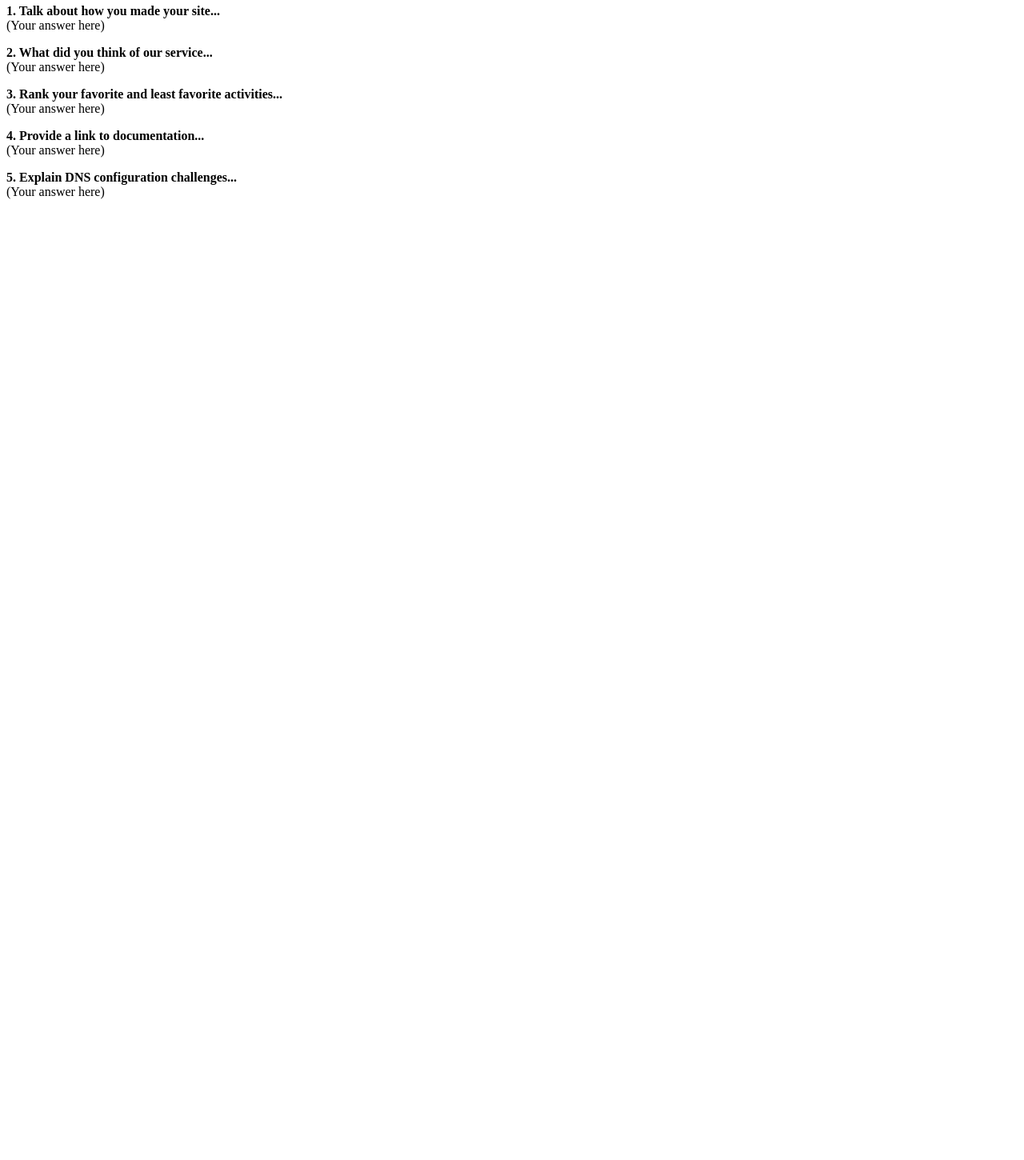
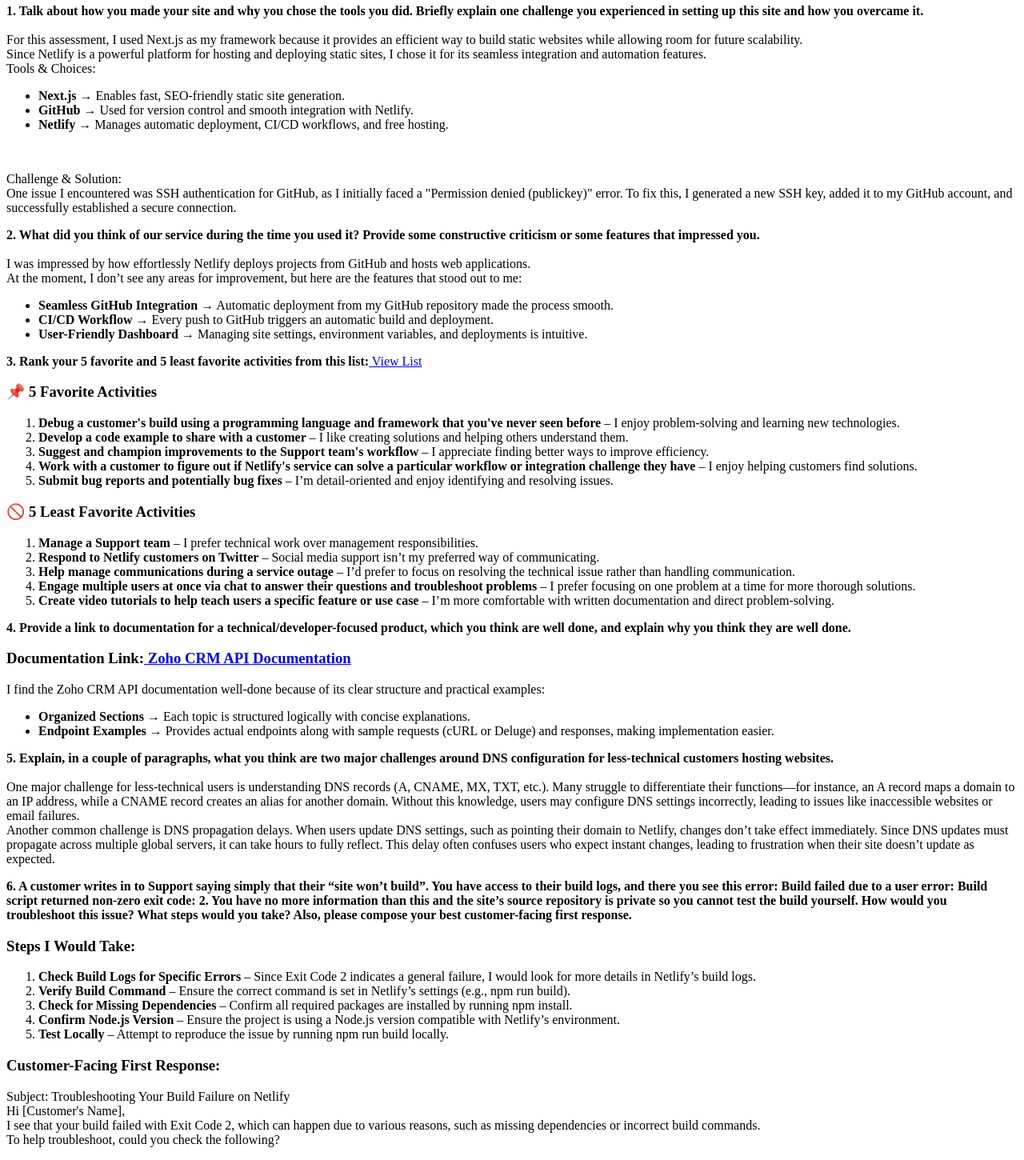
Before and after one commit to laysonjld04/jesryl-tech-support-assessment-site, a Next.js app: page / in a window 1280 px wide. Shown: the part 160-1610 px from the top of the page at 80% size. Before the commit the page ends 800 px from the top, so only its background shows below. Built offline with nearby package versions, Linux system fonts and the light colour scheme.

Commit message:
Update answers and Add Netlify toml file

```diff
--- a/pages/index.js
+++ b/pages/index.js
@@ -7,26 +7,151 @@
       <p className="mb-4">Welcome to my assessment page for the Technical Customer Support role.</p>
       <section>
         <h2 className="text-2xl font-semibold mb-2">Assessment Questions & Answers</h2>
+
+        {/* Question Number 1 */}
         <p className="text-left">
-          <strong>1. Talk about how you made your site...</strong>
+          <strong>1. Talk about how you made your site and why you chose the tools you did. Briefly explain one challenge you experienced in setting up this site and how you overcame it.</strong>
+          <br />
+          <br />
+          For this assessment, I used Next.js as my framework because it provides an efficient way to build static websites while allowing room for future scalability.
+          <br />
+          Since Netlify is a powerful platform for hosting and deploying static sites, I chose it for its seamless integration and automation features.
+          <br />
+          Tools & Choices:
+        </p>
+        <ul className="list-disc list-inside ml-4">
+          <li><strong>Next.js</strong> → Enables fast, SEO-friendly static site generation.</li>
+          <li><strong>GitHub</strong> → Used for version control and smooth integration with Netlify.</li>
+          <li><strong>Netlify</strong> → Manages automatic deployment, CI/CD workflows, and free hosting.</li>
+        </ul>
+        <br />
+        <p className="text-left">
+          Challenge & Solution:
+          <br />
+          One issue I encountered was SSH authentication for GitHub, as I initially faced a "Permission denied (publickey)" error. To fix this, I generated a new SSH key, added it to my GitHub account, and successfully established a secure connection.
+        </p>
+
+
+        {/* Question Number 2 */}
+        <p className="text-left">
+          <strong>2. What did you think of our service during the time you used it? Provide some constructive criticism or some features that impressed you.</strong>
+          <br />
+          <br />
+          I was impressed by how effortlessly Netlify deploys projects from GitHub and hosts web applications.
+          <br />
+          At the moment, I don’t see any areas for improvement, but here are the features that stood out to me:
+        </p>
+
+        <ul className="list-disc list-inside ml-4">
+          <li><strong>Seamless GitHub Integration</strong> → Automatic deployment from my GitHub repository made the process smooth.</li>
+          <li><strong>CI/CD Workflow</strong> → Every push to GitHub triggers an automatic build and deployment.</li>
+          <li><strong>User-Friendly Dashboard</strong> → Managing site settings, environment variables, and deployments is intuitive.</li>
+        </ul>
+
+        {/* Question Number 3 */}
+        <p className="text-left">
+          <strong>3. Rank your 5 favorite and 5 least favorite activities from this list:</strong>
+          <a href="https://gist.github.com/laurajodz/592402a6336410377dee1a744af846ab" target="_blank" rel="noopener noreferrer" className="text-blue-600 underline"> View List</a>
+        </p>
+
+        <h3 className="text-lg font-semibold mt-4">📌 5 Favorite Activities</h3>
+        <ol className="list-decimal list-inside ml-4 space-y-2">
+          <li><strong>Debug a customer's build using a programming language and framework that you've never seen before</strong> – I enjoy problem-solving and learning new technologies.</li>
+          <li><strong>Develop a code example to share with a customer</strong> – I like creating solutions and helping others understand them.</li>
+          <li><strong>Suggest and champion improvements to the Support team's workflow</strong> – I appreciate finding better ways to improve efficiency.</li>
+          <li><strong>Work with a customer to figure out if Netlify's service can solve a particular workflow or integration challenge they have</strong> – I enjoy helping customers find solutions.</li>
+          <li><strong>Submit bug reports and potentially bug fixes</strong> – I’m detail-oriented and enjoy identifying and resolving issues.</li>
+        </ol>
+
+        <h3 className="text-lg font-semibold mt-6">🚫 5 Least Favorite Activities</h3>
+        <ol className="list-decimal list-inside ml-4 space-y-2">
+          <li><strong>Manage a Support team</strong> – I prefer technical work over management responsibilities.</li>
+          <li><strong>Respond to Netlify customers on Twitter</strong> – Social media support isn’t my preferred way of communicating.</li>
+          <li><strong>Help manage communications during a service outage</strong> – I’d prefer to focus on resolving the technical issue rather than handling communication.</li>
+          <li><strong>Engage multiple users at once via chat to answer their questions and troubleshoot problems</strong> – I prefer focusing on one problem at a time for more thorough solutions.</li>
+          <li><strong>Create video tutorials to help teach users a specific feature or use case</strong> – I’m more comfortable with written documentation and direct problem-solving.</li>
+        </ol>
+
+
+        {/* Question Number 4 */}
+        <p className="text-left">
+          <strong>4. Provide a link to documentation for a technical/developer-focused product, which you think are well done, and explain why you think they are well done.</strong>
+        </p>
+        <h3 className="text-lg font-semibold mt-4">Documentation Link:
+        <a href="https://www.zoho.com/crm/developer/docs/" target="_blank" rel="noopener noreferrer" className="text-blue-600 underline"> Zoho CRM API Documentation</a></h3>
+        <p className="text-left">
+          I find the Zoho CRM API documentation well-done because of its clear structure and practical examples:
+        </p>
+        <ul className="list-disc list-inside ml-4">
+          <li><strong>Organized Sections</strong> → Each topic is structured logically with concise explanations.</li>
+          <li><strong>Endpoint Examples</strong> → Provides actual endpoints along with sample requests (cURL or Deluge) and responses, making implementation easier.</li>
+        </ul>
+
+        {/* Question Number 5 */}
+        <p className="text-left">
+          <strong>5. Explain, in a couple of paragraphs, what you think are two major challenges around DNS configuration for less-technical customers hosting websites.</strong>
+          <br />
+          <br />
+          One major challenge for less-technical users is understanding DNS records (A, CNAME, MX, TXT, etc.). Many struggle to differentiate their functions—for instance, an A record maps a domain to an IP address, while a CNAME record creates an alias for another domain. Without this knowledge, users may configure DNS settings incorrectly, leading to issues like inaccessible websites or email failures.
+          <br />
+          Another common challenge is DNS propagation delays. When users update DNS settings, such as pointing their domain to Netlify, changes don’t take effect immediately. Since DNS updates must propagate across multiple global servers, it can take hours to fully reflect. This delay often confuses users who expect instant changes, leading to frustration when their site doesn’t update as expected.
+        </p>
+
+
+        {/* Question Number 6 */}
+        <p className="text-left">
+          <strong>6. A customer writes in to Support saying simply that their “site won’t build”. You have access to their build logs, and there you see this error: Build failed due to a user error: Build script returned non-zero exit code: 2. You have no more information than this and the site’s source repository is private so you cannot test the build yourself. How would you troubleshoot this issue? What steps would you take? Also, please compose your best customer-facing first response.</strong>
+        </p>
+        <h3 className="text-lg font-semibold mt-4">Steps I Would Take:</h3>
+        <ol className="list-decimal list-inside ml-4 space-y-2">
+          <li><strong>Check Build Logs for Specific Errors</strong> – Since Exit Code 2 indicates a general failure, I would look for more details in Netlify’s build logs.</li>
+          <li><strong>Verify Build Command </strong> – Ensure the correct command is set in Netlify’s settings (e.g., npm run build).</li>
+          <li><strong>Check for Missing Dependencies</strong> – Confirm all required packages are installed by running npm install.</li>
+          <li><strong>Confirm Node.js Version</strong> – Ensure the project is using a Node.js version compatible with Netlify’s environment.</li>
+          <li><strong>Test Locally</strong> – Attempt to reproduce the issue by running npm run build locally.</li>
+        </ol>
+        <h3 className="text-lg font-semibold mt-4">Customer-Facing First Response:</h3>
+        <p className="text-left">
+          Subject: Troubleshooting Your Build Failure on Netlify
+          <br />
+          Hi [Customer's Name],
+          <br />
+          I see that your build failed with Exit Code 2, which can happen due to various reasons, such as missing dependencies or incorrect build commands.
+          <br />
+          To help troubleshoot, could you check the following?
+        </p>
+          <ul className="list-disc list-inside ml-4">
+            <li>The build command in your Netlify settings is set to npm run build.</li>
+            <li>All dependencies are installed by running npm install.</li>
+            <li>Your Node.js version matches Netlify’s environment.</li>
+            <li>If possible, try running npm run build locally and share any errors you encounter.</li>
+          </ul>
+        <p className="text-left">
+          Let me know what you find, and I’d be happy to assist further!
+          <br />
+          Best,
+          <br />
+          Jesryl
+        </p>
+
+
+        {/* Question Number 7 */}
+        <p className="text-left">
+          <strong>7. Explain DNS configuration challenges...</strong>
           <br />
           (Your answer here)
         </p>
+
+
+        {/* Question Number 8 */}
         <p className="text-left">
-          <strong>2. What did you think of our service...</strong>
+          <strong>5. Explain DNS configuration challenges...</strong>
           <br />
           (Your answer here)
         </p>
-        <p className="text-left">
-          <strong>3. Rank your favorite and least favorite activities...</strong>
-          <br />
-          (Your answer here)
-        </p>
-        <p className="text-left">
-          <strong>4. Provide a link to documentation...</strong>
-          <br />
-          (Your answer here)
-        </p>
+
+
+        {/* Question Number 9 */}
         <p className="text-left">
           <strong>5. Explain DNS configuration challenges...</strong>
           <br />
```
Also changed, not shown: 1 other file (tests, documents, lock files or other folders).
